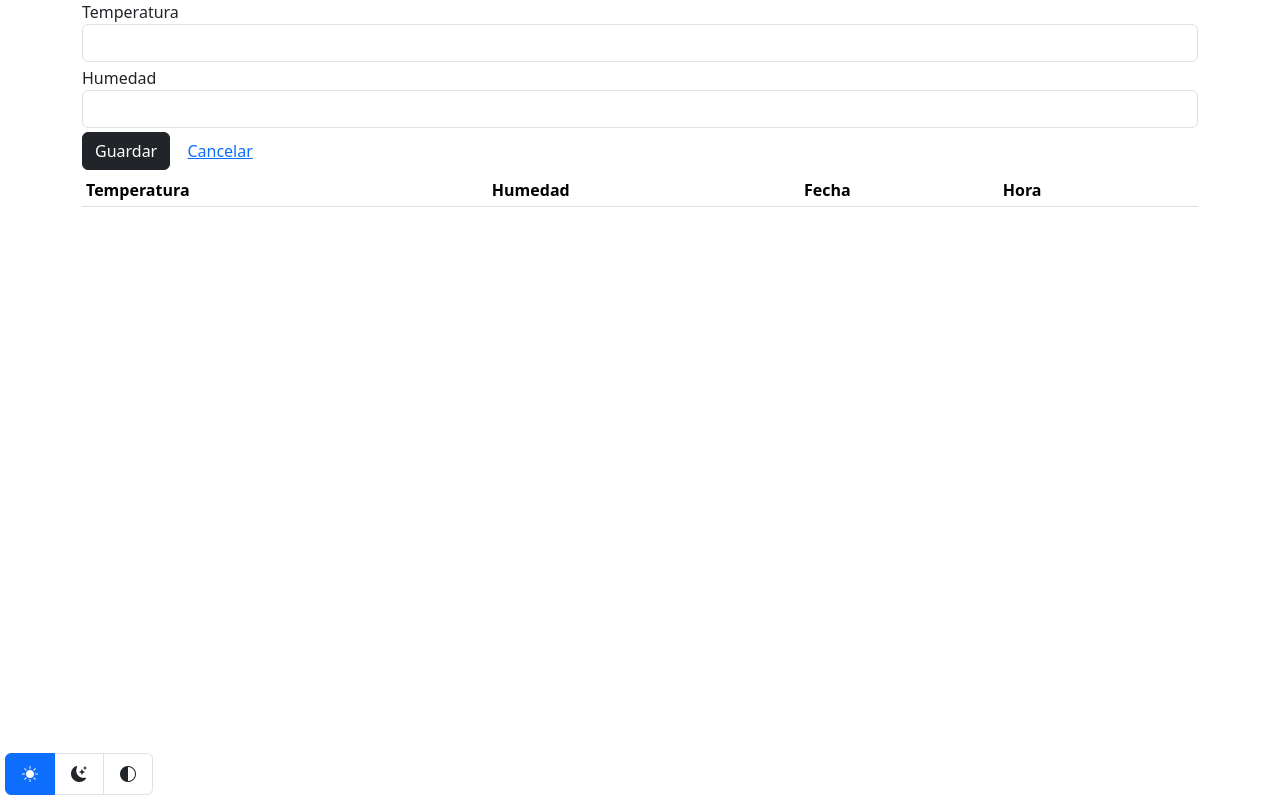
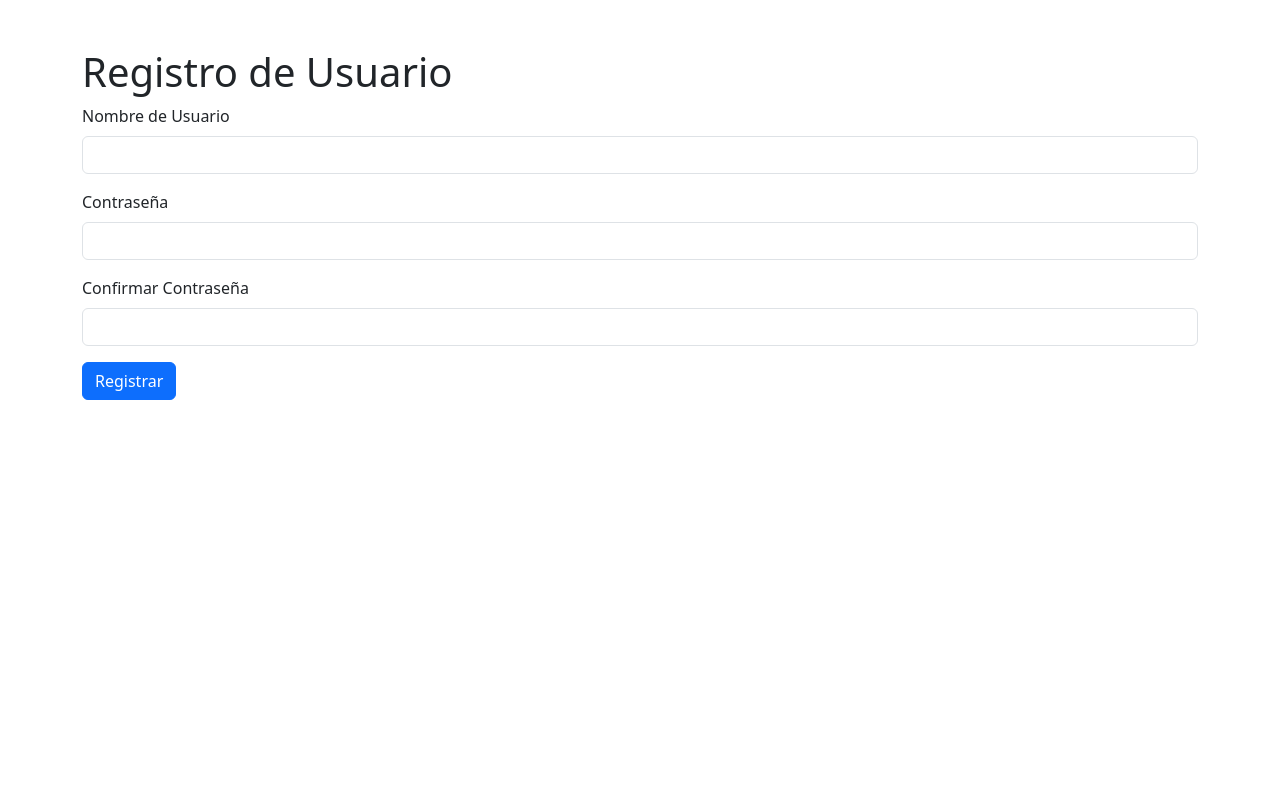
Before and after one commit to velycrxcker/7bFLASK, a Flask app: page / in a window 1280 px wide. Run offline with Flask 3, Linux system fonts and the light colour scheme; data that the repository does not hold is empty; some libraries are stand-ins or nearby versions.

Commit message:
Update app.html

```diff
--- a/templates/app.html
+++ b/templates/app.html
@@ -4,218 +4,85 @@
     <meta charset="UTF-8">
     <meta name="viewport" content="width=device-width, initial-scale=1.0">
 
-    <link href="https://cdn.jsdelivr.net/npm/bootstrap@5.3.3/dist/css/bootstrap.min.css" rel="stylesheet" integrity="sha384-QWTKZyjpPEjISv5WaRU9OFeRpok6YctnYmDr5pNlyT2bRjXh0JMhjY6hW+ALEwIH" crossorigin="anonymous">
+    <title>Registro de Usuario</title>
 
-    <script src="https://code.jquery.com/jquery-3.7.1.min.js" integrity="sha256-/JqT3SQfawRcv/BIHPThkBvs0OEvtFFmqPF/lYI/Cxo=" crossorigin="anonymous"></script>
+    <!-- Bootstrap CSS -->
+    <link href="https://cdn.jsdelivr.net/npm/bootstrap@5.3.3/dist/css/bootstrap.min.css" rel="stylesheet">
 
-    <script src="https://js.pusher.com/8.2.0/pusher.min.js"></script>
+    <!-- jQuery -->
+    <script src="https://code.jquery.com/jquery-3.7.1.min.js"></script>
 
-    <title>App</title>
+    <!-- jQuery Validation -->
+    <script src="https://cdn.jsdelivr.net/npm/jquery-validation@1.19.5/dist/jquery.validate.min.js"></script>
+
 </head>
 <body>
-    <div class="container">
-      <form id="frmTemperaturaHumedad" method="post">
-          <input type="hidden" id="id" name="id">
+    <div class="container mt-5">
+        <h1>Registro de Usuario</h1>
 
-          <div class="mb-1">
-              <label for="temperatura">Temperatura</label>
-              <input type="number" id="temperatura" name="temperatura" class="form-control">
-          </div>
-          <div class="mb-1">
-              <label for="humedad">Humedad</label>
-              <input type="number" id="humedad" name="humedad" class="form-control">
-          </div>
-          <div class="mb-1">
-              <button id="guardar" name="guardar" class="btn btn-dark">Guardar</button>
-              <button type="reset" id="cancelar" name="cancelar" class="btn btn-link">Cancelar</button>
-          </div>
-      </form>
-      <table class="table table-sm">
-        <thead>
-          <tr>
-            <th>Temperatura</th>
-            <th>Humedad</th>
-            <th>Fecha</th>
-            <th>Hora</th>
-            <th></th>
-          </tr>
-        </thead>
-        <tbody id="tbodyTemperaturaHumedad"></tbody>
-      </table>
+        <form id="registroUsuario" method="post">
+            <div class="mb-3">
+                <label for="nombreUsuario" class="form-label">Nombre de Usuario</label>
+                <input type="text" id="nombreUsuario" name="nombreUsuario" class="form-control" required minlength="5" maxlength="20" pattern="[a-zA-Z0-9]+" title="Solo letras y números, sin espacios ni caracteres especiales.">
+            </div>
+
+            <div class="mb-3">
+                <label for="password" class="form-label">Contraseña</label>
+                <input type="password" id="password" name="password" class="form-control" required minlength="8" maxlength="20">
+            </div>
+
+            <div class="mb-3">
+                <label for="confirmPassword" class="form-label">Confirmar Contraseña</label>
+                <input type="password" id="confirmPassword" name="confirmPassword" class="form-control" required equalTo="#password" minlength="8" maxlength="20">
+            </div>
+
+            <button type="submit" class="btn btn-primary">Registrar</button>
+        </form>
     </div>
 
-    <script src="https://cdn.jsdelivr.net/npm/bootstrap@5.3.3/dist/js/bootstrap.bundle.min.js" integrity="sha384-YvpcrYf0tY3lHB60NNkmXc5s9fDVZLESaAA55NDzOxhy9GkcIdslK1eN7N6jIeHz" crossorigin="anonymous"></script>
-
-    <link rel="stylesheet" href="https://cdn.jsdelivr.net/npm/bootstrap-icons@1.11.3/font/bootstrap-icons.min.css">
-    <div class="app-float-button bg-body" style="z-index: 3; position: fixed; bottom: 5px; left: 5px; cursor: pointer;">
-        <ul class="list-group list-group-horizontal">
-            <li class="list-group-item" data-bs-theme-value="light">
-                <i class="bi bi-sun-fill"></i>
-            </li>
-            <li class="list-group-item" data-bs-theme-value="dark">
-                <i class="bi bi-moon-stars-fill"></i>
-            </li>
-            <li class="list-group-item" data-bs-theme-value="auto">
-                <i class="bi bi-circle-half"></i>
-            </li>
-        </ul>
-    </div>
     <script>
-        /*!
-        * Color mode toggler for Bootstrap's docs (https://getbootstrap.com/)
-        * Copyright 2011-2022 The Bootstrap Authors
-        * Licensed under the Creative Commons Attribution 3.0 Unported License.
-        */
-
-        /** Reescrito */
-
-        var bootstrapTheme = localStorage.getItem("theme")
-
-        function getPreferredTheme() {
-            if (bootstrapTheme) {
-                return bootstrapTheme
-            }
-
-            return window.matchMedia("(prefers-color-scheme: dark)").matches ? "dark" : "light"
-        }
-
-        function setTheme(theme) {
-            if (theme === "auto" && window.matchMedia("(prefers-color-scheme: dark)").matches) {
-                document.documentElement.setAttribute("data-bs-theme", "dark")
-            }
-            else {
-                document.documentElement.setAttribute("data-bs-theme", ((theme == "auto") ? "light" : theme))
-            }
-        }
-
-        function showActiveTheme(theme) {
-            $("[data-bs-theme-value]").removeClass("bg-primary text-white active")
-            $(`[data-bs-theme-value="${theme}"]`).addClass("bg-primary text-white active")
-        }
-
-        $(document).on("click", '[data-bs-theme-value]', function (event) {
-            const theme = this.getAttribute("data-bs-theme-value")
-            localStorage.setItem("theme", theme)
-            setTheme(theme)
-            showActiveTheme(theme)
-        })
-
-        window.matchMedia("(prefers-color-scheme: dark)").addEventListener("change", function (event) {
-            if (bootstrapTheme !== "light"
-            || bootstrapTheme !== "dark") {
-                setTheme(getPreferredTheme())
-            }
-        })
-
-        document.addEventListener("DOMContentLoaded", function (event) {
-            setTheme(bootstrapTheme)
-            showActiveTheme(getPreferredTheme())
-        })
+        $(document).ready(function() {
+            // Validación del formulario
+            $("#registroUsuario").validate({
+                rules: {
+                    nombreUsuario: {
+                        required: true,
+                        minlength: 5,
+                        maxlength: 20,
+                        pattern: /^[a-zA-Z0-9]+$/
+                    },
+                    password: {
+                        required: true,
+                        minlength: 8,
+                        maxlength: 20
+                    },
+                    confirmPassword: {
+                        required: true,
+                        equalTo: "#password"
+                    }
+                },
+                messages: {
+                    nombreUsuario: {
+                        required: "Este campo es obligatorio.",
+                        minlength: "Debe tener al menos 5 caracteres.",
+                        maxlength: "No debe exceder los 20 caracteres.",
+                        pattern: "Solo se permiten letras y números, sin espacios ni caracteres especiales."
+                    },
+                    password: {
+                        required: "Este campo es obligatorio.",
+                        minlength: "Debe tener al menos 8 caracteres.",
+                        maxlength: "No debe exceder los 20 caracteres."
+                    },
+                    confirmPassword: {
+                        required: "Este campo es obligatorio.",
+                        equalTo: "Las contraseñas no coinciden."
+                    }
+                }
+            });
+        });
     </script>
 
-    <script>
-        window.addEventListener("load", function (event) {
-            function buscar() {
-                $.get("/buscar", function (respuesta) {
-                    $("#tbodyTemperaturaHumedad").html("")
-
-                    var fechaAnterior = ""
-
-                    for (var x in respuesta) {
-                        var temperaturaHumedad = respuesta[x]
-
-                        var fecha = ""
-                        var fechaTemp = temperaturaHumedad["Fecha"]
-
-                        if (fechaAnterior != fechaTemp) {
-                            fecha         = fechaTemp
-                            fechaAnterior = fechaTemp
-                        }
-
-                        $("#tbodyTemperaturaHumedad").append(`<tr>
-                            <td>${temperaturaHumedad["Temperatura"]}</td>
-                            <td>${temperaturaHumedad["Humedad"]}</td>
-                            <td>${fecha}</td>
-                            <td>${temperaturaHumedad["Hora"]}</td>
-                            <td>
-                                <button class="btn btn-primary btn-editar" data-id="${temperaturaHumedad["Id_Log"]}">Editar</button>
-                                <button class="btn btn-danger btn-eliminar" data-id="${temperaturaHumedad["Id_Log"]}">Eliminar</button>
-                            </td>
-                        </tr>`)
-                    }
-                })
-            }
-
-            buscar()
-
-            $(document).on("click", ".btn-editar", function (event) {
-                var id = $(this).attr("data-id")
-
-                $.get("/editar", {id: id}, function (respuesta) {
-                    console.log(respuesta)
-                    var temperaturaHumedad = respuesta[0]
-
-                    $("#id")
-                    .val(temperaturaHumedad["Id_Log"])
-                    .trigger("focus")
-
-                    $("#temperatura").val(temperaturaHumedad["Temperatura"])
-                    $("#humedad").val(temperaturaHumedad["Humedad"])
-                })
-            })
-
-            $(document).on("click", ".btn-eliminar", function (event) {
-                if (!confirm("¿Quieres eliminar este registro?")) {
-                    return
-                }
-
-                var id = $(this).attr("data-id")
-
-                $.post("/eliminar", {id: id})
-            })
-
-            $("#frmTemperaturaHumedad")
-            .submit(function (event)  {
-                event.preventDefault()
-
-                $.post("/guardar", $(this).serialize(), function (respuesta) {
-                    $("#frmTemperaturaHumedad").get(0).reset()
-                })
-            })
-            .on("reset", function (event) {
-                $("#id").val("")
-            })
-
-            Pusher.logToConsole = true
-
-            var pusher = new Pusher("2df86616075904231311", {
-                cluster: "us2"
-            })
-
-            // Canal ---> Donde se concentran los hilos con los clientes conectados
-            var channel = pusher.subscribe("canalRegistrosTemperaturaHumedad");
-
-            // Evento --> El código que se accionará con la información enviada o el uso del canal
-            channel.bind("registroTemperaturaHumedad", function (temperaturaHumedad) {
-                // 1. Notificar el evento
-                // alert("Ocurrió el evento")
-
-                // 2. Recibir información enviada en el evento
-                // console.log(temperaturaHumedad)
-
-                // 3. Trabajar información enviada por el evento
-                /**
-                $("#tbodyTemperaturaHumedad").prepend(`<tr>
-                    <td>${temperaturaHumedad.temperatura}</td>
-                    <td>${temperaturaHumedad.humedad}</td>
-                    <td></td>
-                </tr>`)
-                */
-
-                // 4. Mandar a llamar otro código luego del evento
-                buscar()
-            })
-        })
-    </script>
+    <!-- Bootstrap JS -->
+    <script src="https://cdn.jsdelivr.net/npm/bootstrap@5.3.3/dist/js/bootstrap.bundle.min.js"></script>
 </body>
 </html>
```
